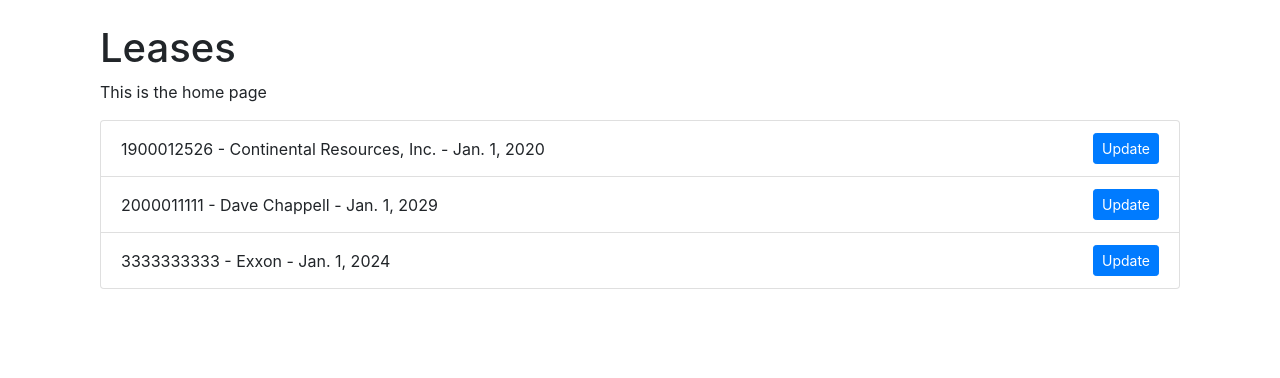
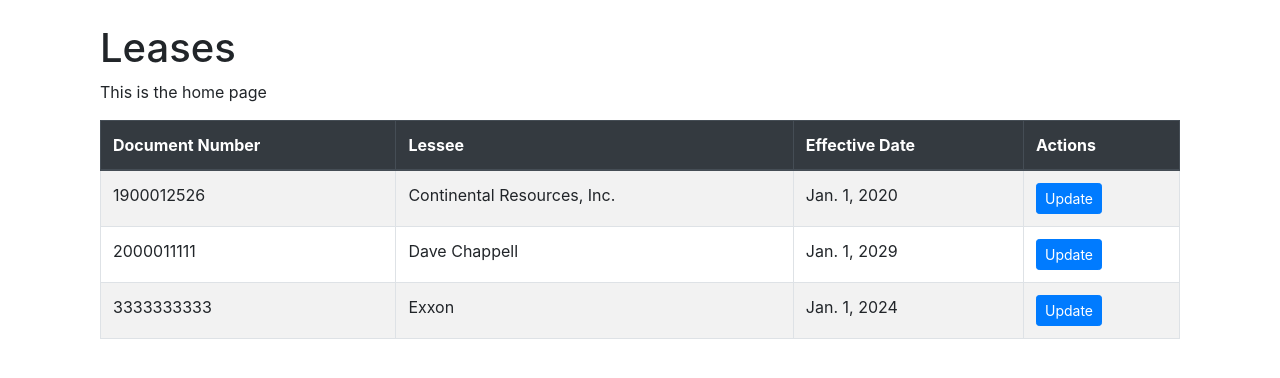
Before and after one commit to dcardin14/django_ogl_tracker, a Django app: page / in a window 1280 px wide. Shown: the part 56-434 px from the top of the page. Run offline with Django 5.2, Linux system fonts and the light colour scheme; data comes from the database, SQL or seed files in the repository; both versions use the stored data as it was after the commit; some libraries are stand-ins or nearby versions.

Commit message:
Now the add and update forms seem to work well.
The home page leases table is still  centered instead of left-aligned,
but I'll worry about that later.  For now I need to go create a READ
screen.  I already have Create and Update.  Now I need Read and Delete.

```diff
--- a/myapp/templates/home.html
+++ b/myapp/templates/home.html
@@ -5,25 +5,38 @@ Home Page
 {% endblock %}
 
 {% block content %}
-<div class="container mt-4">
+<div class="container-fluid mt-4">
     <h1>Leases</h1>
     <p>This is the home page</p>
 
     <!-- Dynamic list of leases -->
-    <ul class="list-group mt-3">
-        {% for ogl in ogl_list %}
-        <li class="list-group-item d-flex justify-content-between align-items-center">
-            <!-- Display lease information -->
-            {{ ogl.docNo }} - {{ ogl.lessee }} - {{ ogl.effDate }}
-
-            <!-- Update button -->
-            <a href="{% url 'update_ogl' ogl.id %}" class="btn btn-primary btn-sm">Update</a>
-        </li>
-        {% empty %}
-        <li class="list-group-item">
-            No leases found. <a href="{% url 'add_ogl' %}">Create one</a>.
-        </li>
-        {% endfor %}
-    </ul>
+    <div class="table-responsive">
+        <table class="table table-bordered table-striped">
+            <thead class="thead-dark">
+                <tr>
+                    <th>Document Number</th>
+                    <th>Lessee</th>
+                    <th>Effective Date</th>
+                    <th>Actions</th>
+                </tr>
+            </thead>
+            <tbody>
+                {% for ogl in ogl_list %}
+                <tr>
+                    <td>{{ ogl.docNo }}</td>
+                    <td>{{ ogl.lessee }}</td>
+                    <td>{{ ogl.effDate }}</td>
+                    <td>
+                        <a href="{% url 'update_ogl' ogl.id %}" class="btn btn-primary btn-sm">Update</a>
+                    </td>
+                </tr>
+                {% empty %}
+                <tr>
+                    <td colspan="4">No leases found. <a href="{% url 'add_ogl' %}">Create one</a>.</td>
+                </tr>
+                {% endfor %}
+            </tbody>
+        </table>
+    </div>
 </div>
 {% endblock %}
--- a/myapp/views.py
+++ b/myapp/views.py
@@ -16,13 +16,6 @@ def update_ogl(request, pk):
     if request.method == 'POST':
         form = OGLForm(request.POST, instance=ogl)
         formset = MineralTractFormset(request.POST, instance=ogl)
-
-        if formset.is_valid():
-            print("Formset is valid")
-        else:
-            print("Formset errors:", formset.errors)
-            for form in formset:
-                print("Form cleaned_data:", form.cleaned_data)
 
         if form.is_valid() and formset.is_valid():
             ogl = form.save()
```
Also changed, not shown: myapp/templates/add_ogl.html (+7 -0 lines), myapp/templates/update_ogl.html (+9 -3 lines), db.sqlite3.
